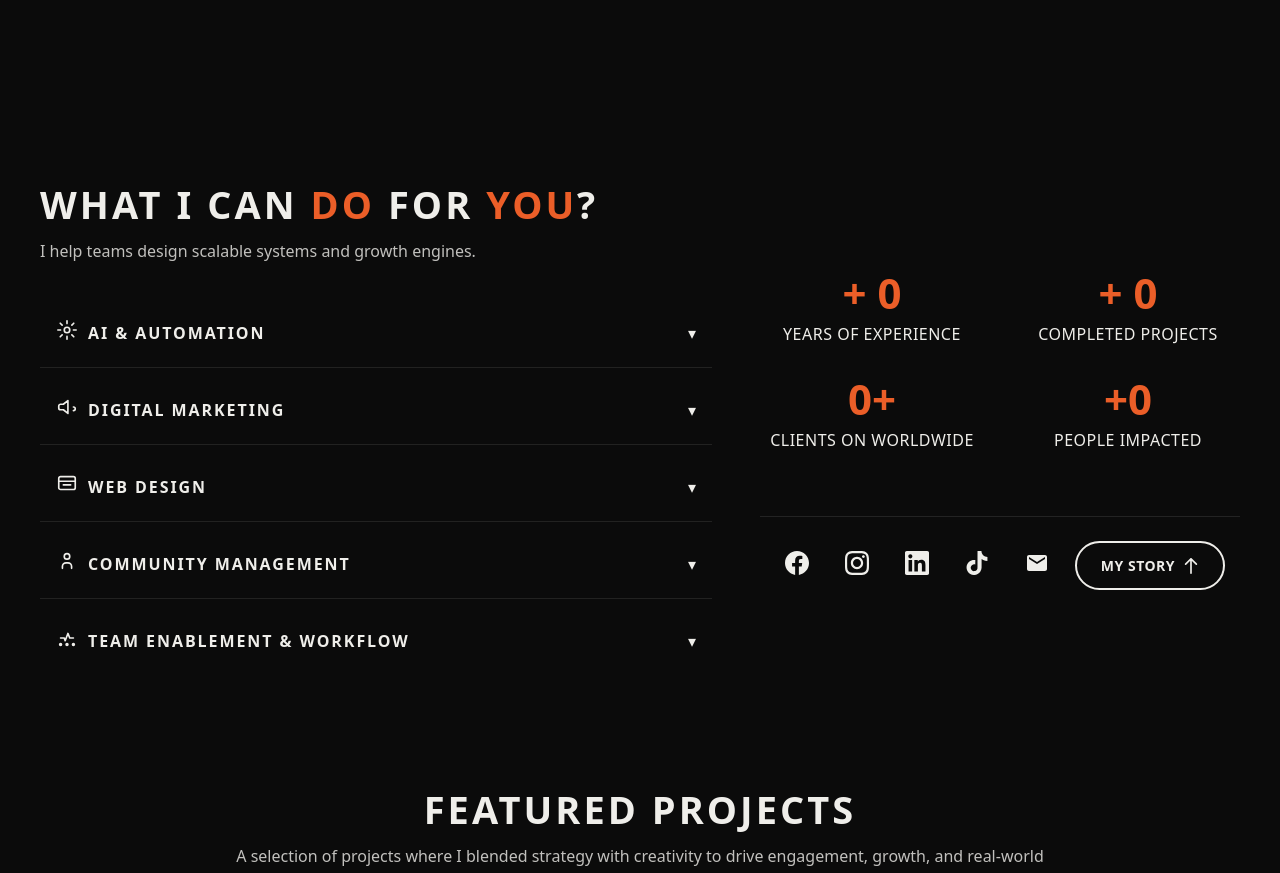
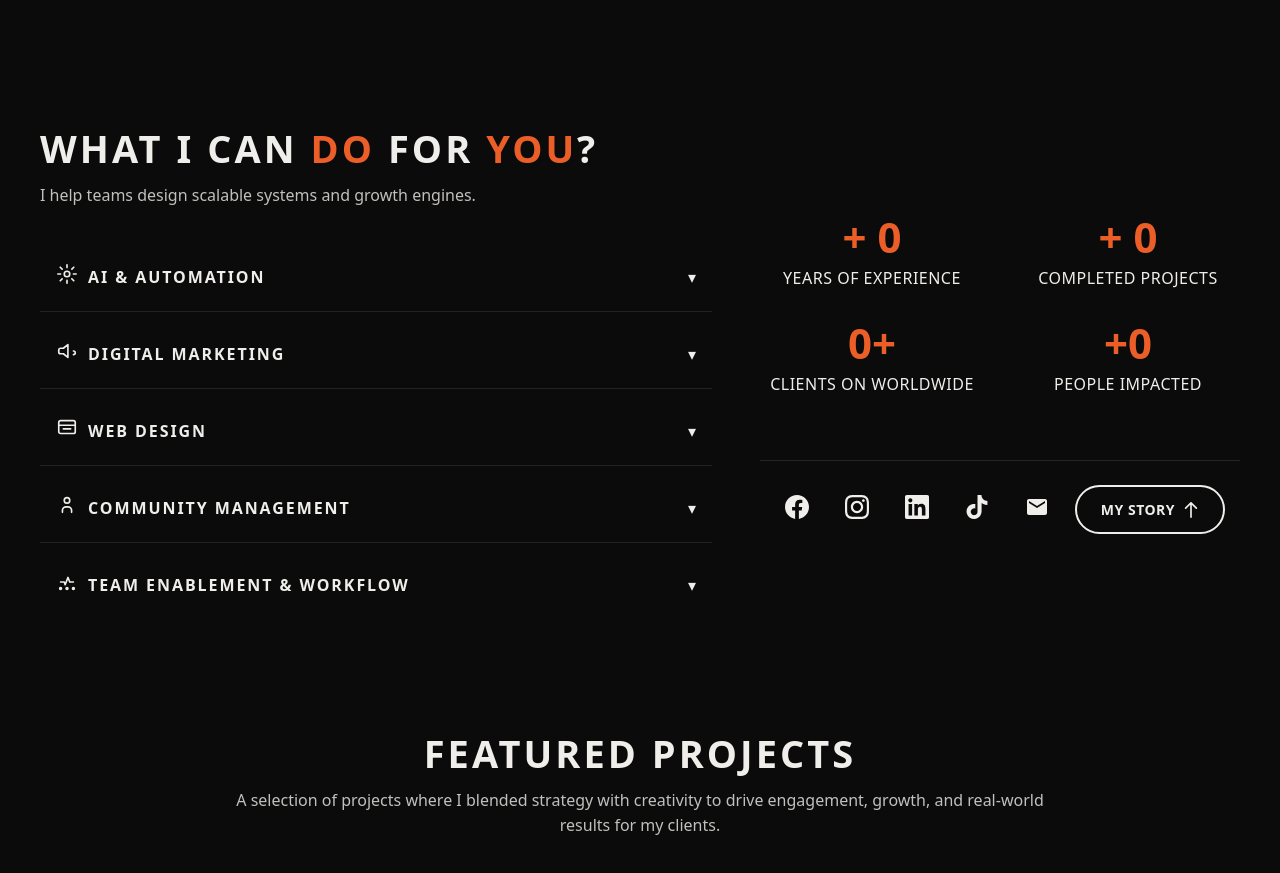
Before and after one commit to m2kky/lastone, a React (Vite) app: page / in a window 1280 px wide. Shown: the part 1560-2433 px from the top of the page. Built offline with nearby package versions, Linux system fonts and the light colour scheme.

Commit message:
Fix spacing between About and Services sections - remove bottom margins and top padding

```diff
--- a/src/styles/about.css
+++ b/src/styles/about.css
@@ -83,7 +83,7 @@
 }
 
 .about-body-group {
-  margin-bottom: 40px;
+  margin-bottom: 0;
   max-width: 90vw;
 }
 
@@ -281,7 +281,7 @@
 
   .about-body-group {
     text-align: left;
-    margin-bottom: 40px;
+    margin-bottom: 0;
     max-width: 100%;
   }
 
--- a/src/styles/services.css
+++ b/src/styles/services.css
@@ -1,7 +1,7 @@
 .services {
   background:#0b0b0b;
   color:#efeeea;
-  padding: 56px 16px;
+  padding: 0 16px 56px;
   overflow: hidden;
   position: relative;
   z-index: 20;
```
